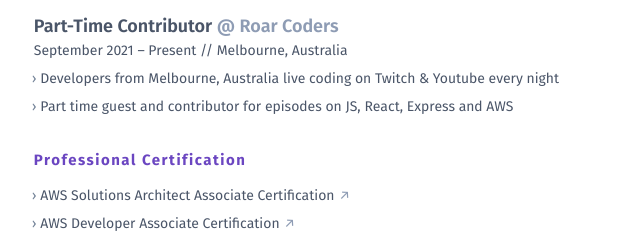
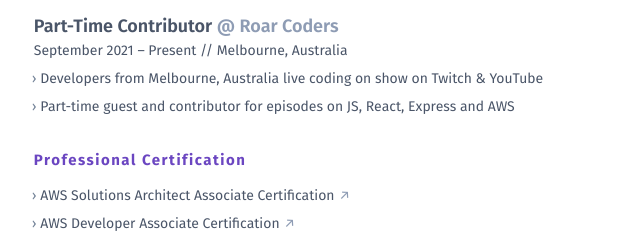
Before and after one commit to toreylittlefield/my-custom-tailwind-resume, a website: page docs/index.html in a window 1280 px wide. Shown: the part 1079-1319 px from the top of the page, 139-779 px from the left. Drawn offline with nearby package versions, Linux system fonts and the light colour scheme; files that its build step writes are made by us from their sources.

Commit message:
update part-time contributor

```diff
--- a/docs/index.html
+++ b/docs/index.html
@@ -318,11 +318,11 @@
                 <ul id="work-description-bullets" class="">
                   <li class="mt-2.1 ml-1.5 text-sm text-gray-700 leading-normal">
                     <span class="-ml-2 select-none text-gray-600">›</span>
-                    Developers from Melbourne, Australia live coding on Twitch & Youtube every night
+                    Developers from Melbourne, Australia live coding on show on Twitch & YouTube
                   </li>
                   <li class="mt-2.1 ml-1.5 text-sm text-gray-700 leading-normal">
                     <span class="-ml-2 select-none text-gray-600">›</span>
-                    Part time guest and contributor for episodes on JS, React, Express and AWS
+                    Part-time guest and contributor for episodes on JS, React, Express and AWS
                   </li>
                 </ul>
               </section>
```
